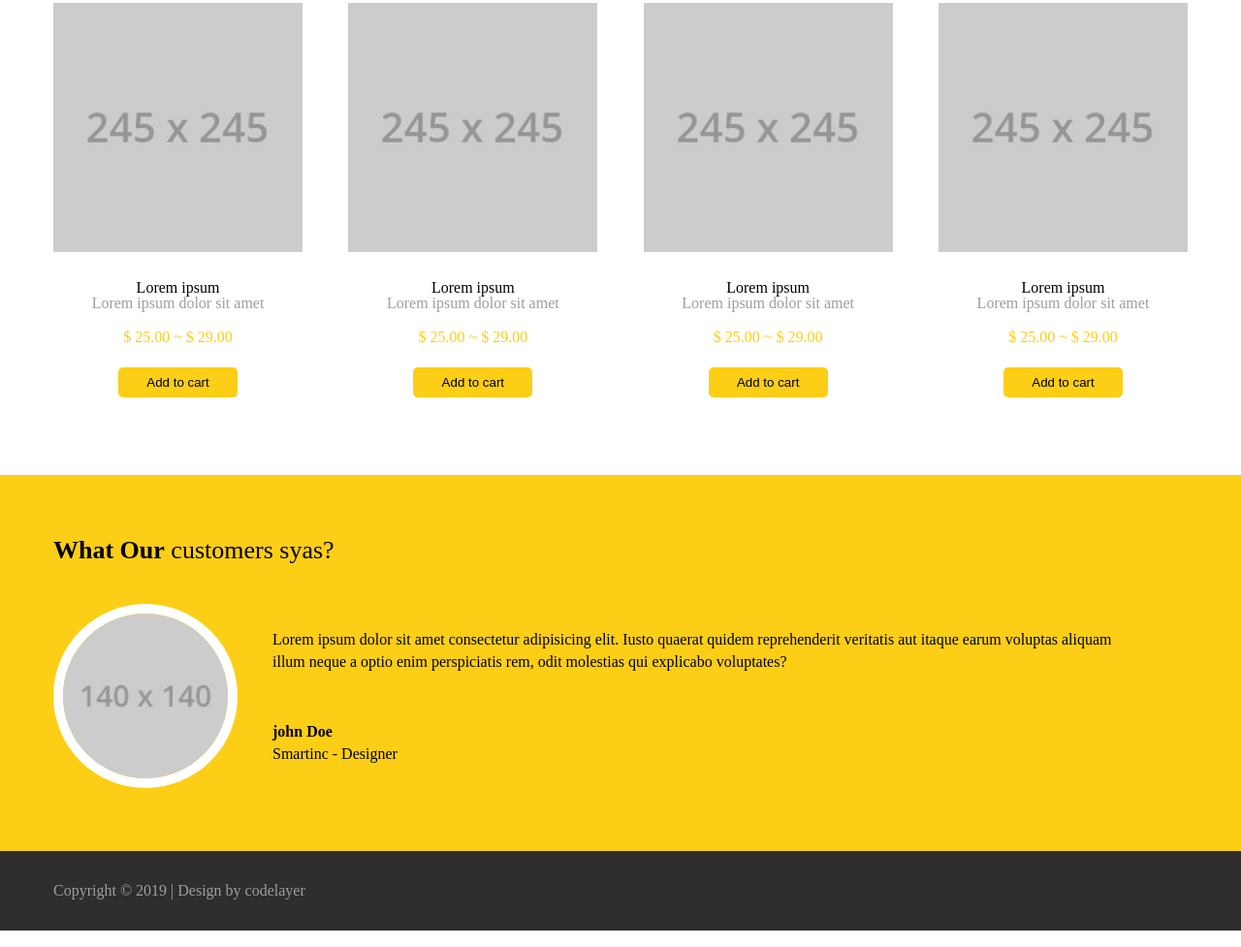
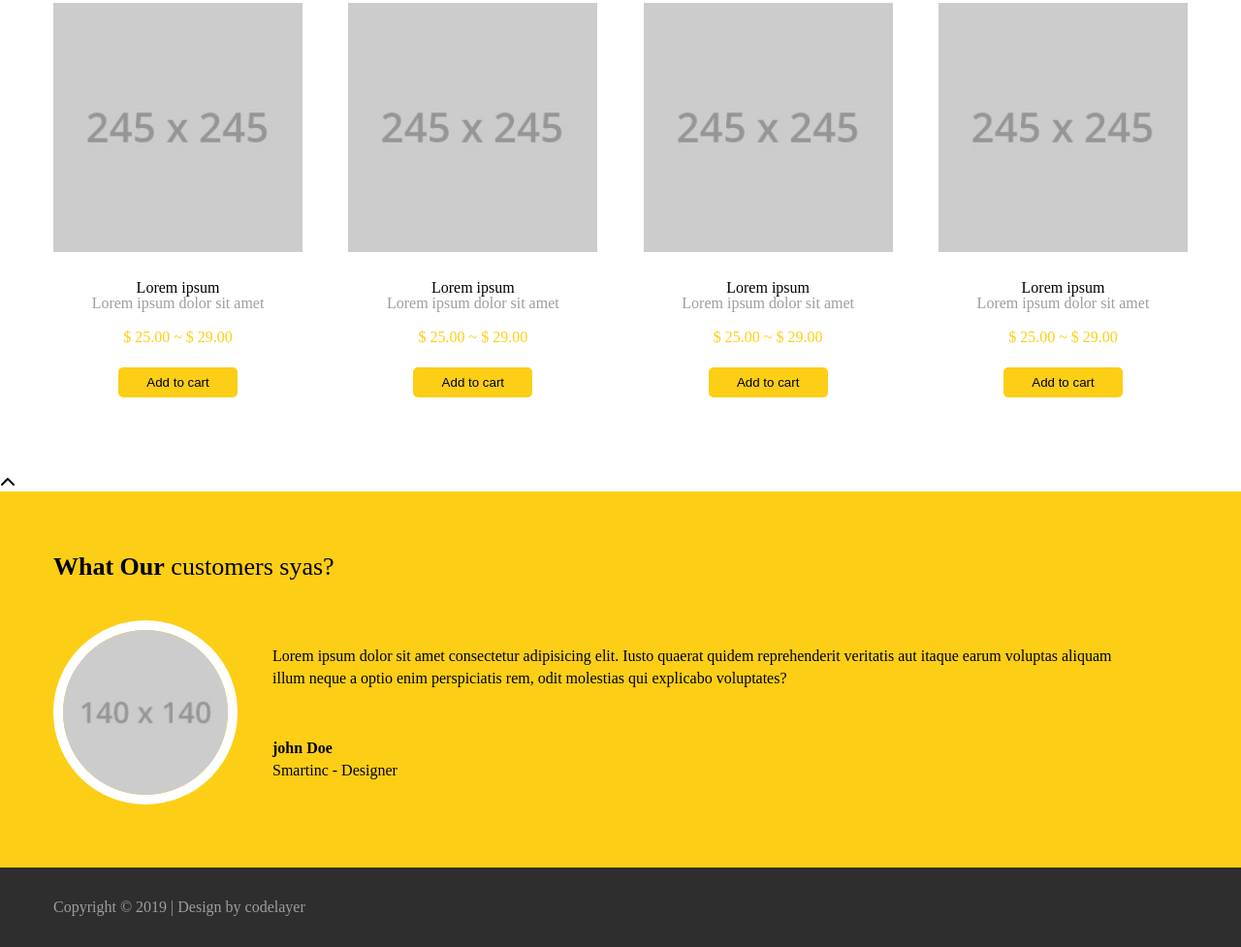
Before and after one commit to roel127/PF02, a website built with Parcel: page index.html in a window 1280 px wide. Shown: the part 3216-4193 px from the top of the page at 97% size. Built offline with nearby package versions, Linux system fonts and the light colour scheme.

Commit message:
aside top버튼 추가

```diff
--- a/index.html
+++ b/index.html
@@ -6,6 +6,7 @@
    <link rel="stylesheet" href="./css/main.css">
    <!-- <link rel="stylesheet" href="./sass/reset.scss"> -->
    <!-- <link rel="stylesheet" href="./sass/main.scss"> -->
+   <link rel="stylesheet" href="https://cdnjs.cloudflare.com/ajax/libs/font-awesome/6.4.0/css/all.min.css" integrity="sha512-iecdLmaskl7CVkqkXNQ/ZH/XLlvWZOJyj7Yy7tcenmpD1ypASozpmT/E0iPtmFIB46ZmdtAc9eNBvH0H/ZpiBw==" crossorigin="anonymous" referrerpolicy="no-referrer" />
    <script src=""></script>
    <title>PF02</title>
 </head>
@@ -248,6 +249,9 @@
             </div>
          </section>
       </article>
+      <aside id="top">
+         <div><i class="fa-solid fa-chevron-up"></i></div>
+      </aside>
       <div id="footer">
          <aside>
             <div>
```
